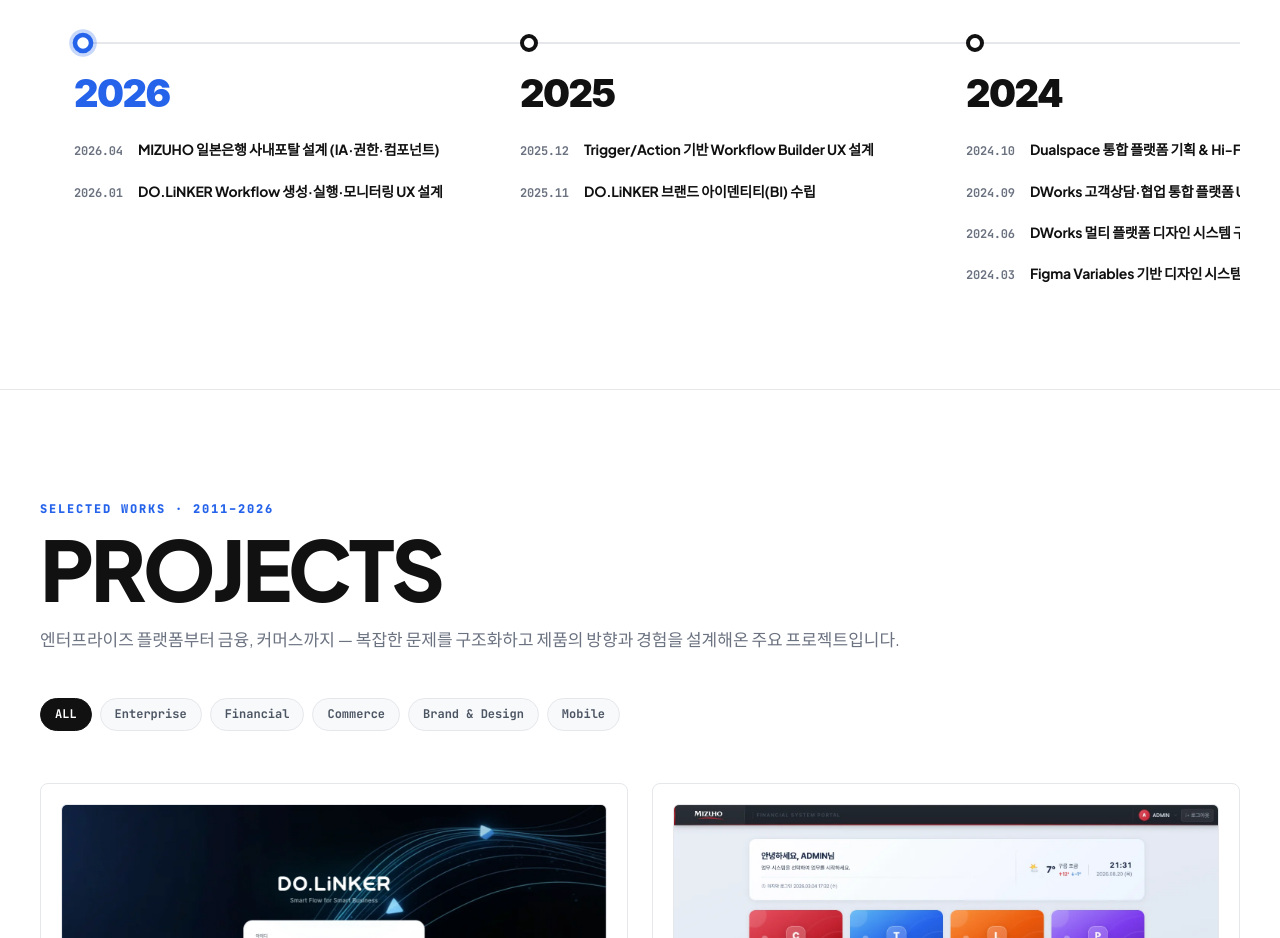
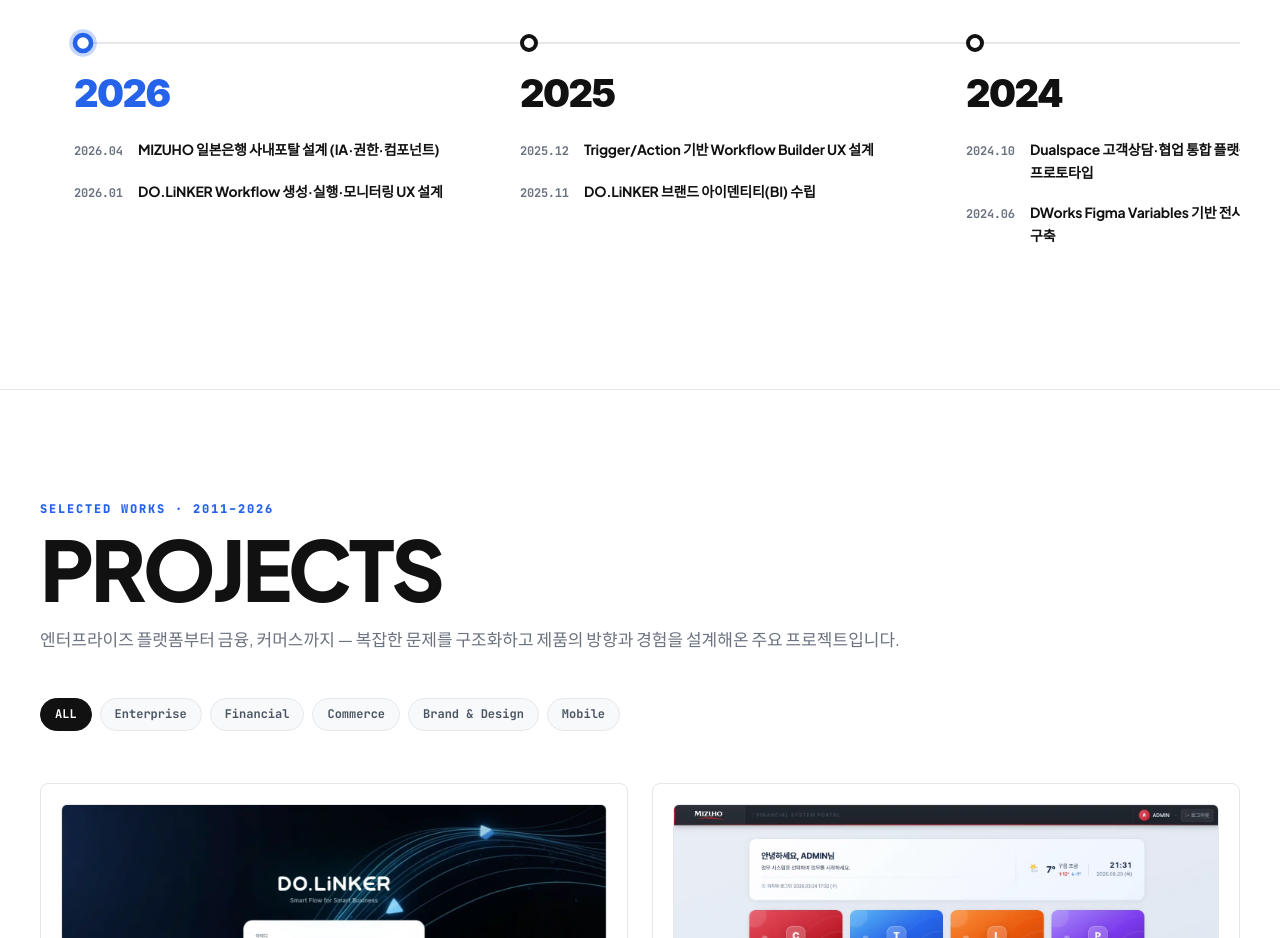
Before and after one commit to mobius38/sylee-portfolio, a React (Vite) app: page / in a window 1280 px wide. Shown: the part 1420-2358 px from the top of the page. Built offline with nearby package versions, Linux system fonts and the light colour scheme; the HTML template or start-up script is replaced by a standard one.

Commit message:
fix: Career Timeline 내 2024년 중복 마일스톤(Dualspace, DWorks DS) 병합 정돈

```diff
--- a/src/components/sections/HeroProfileSection.tsx
+++ b/src/components/sections/HeroProfileSection.tsx
@@ -90,10 +90,8 @@
     {
       year: "2024",
       items: [
-        { date: "2024.10", title: "Dualspace 통합 플랫폼 기획 & Hi-Fi 프로토타입", projectId: "dualspace" },
-        { date: "2024.09", title: "DWorks 고객상담·협업 통합 플랫폼 UX/UI 설계", projectId: "dualspace" },
-        { date: "2024.06", title: "DWorks 멀티 플랫폼 디자인 시스템 구축", projectId: "dworks-design-system" },
-        { date: "2024.03", title: "Figma Variables 기반 디자인 시스템 구축", projectId: "dworks-design-system" },
+        { date: "2024.10", title: "Dualspace 고객상담·협업 통합 플랫폼 설계 & Hi-Fi 프로토타입", projectId: "dualspace" },
+        { date: "2024.06", title: "DWorks Figma Variables 기반 전사 디자인 시스템 구축", projectId: "dworks-design-system" },
       ],
     },
     {
```
